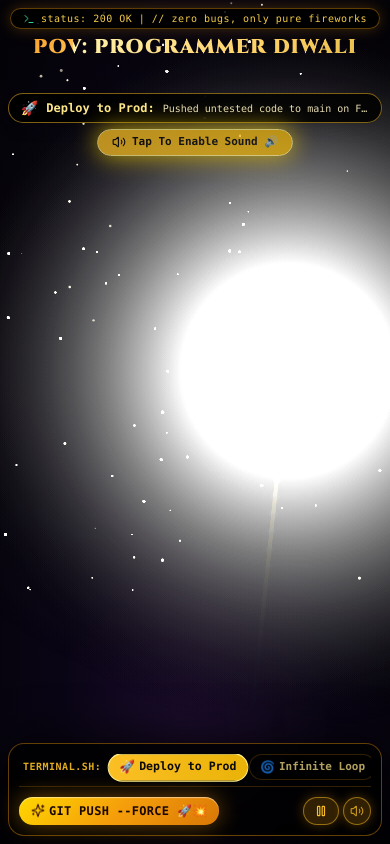
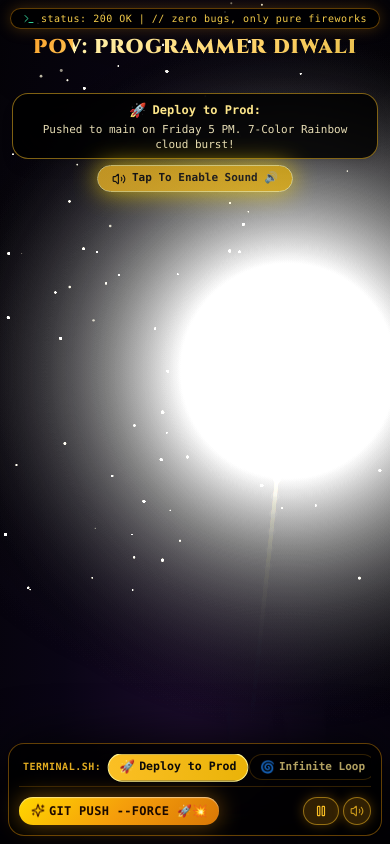
Before and after one commit to suman987654432/deeppov, a React (Vite) app: page / in a window 390 px wide. Built offline with nearby package versions, Linux system fonts and the light colour scheme.

Commit message:
Fix mobile badge clipping: remove truncate, allow auto-wrap with rounded-2xl responsive container

```diff
--- a/src/App.jsx
+++ b/src/App.jsx
@@ -17,31 +17,31 @@ const CRACKERS = [
     id: 'rocket',
     name: 'Deploy to Prod',
     icon: '🚀',
-    desc: 'Pushed untested code to main on Friday 5 PM. 7-Color Rainbow cloud burst!',
+    desc: 'Pushed to main on Friday 5 PM. 7-Color Rainbow cloud burst!',
   },
   {
     id: 'chakri',
     name: 'Infinite Loop',
     icon: '🌀',
-    desc: 'while(true) spinning CPU at 100%. Cooling fans roaring, rainbow spirals flying!',
+    desc: 'while(true) at 100% CPU. Cooling fans screaming, rainbow spirals flying!',
   },
   {
     id: 'bomb',
     name: 'Unhandled Exception',
     icon: '💣',
-    desc: 'FATAL: NullPointerException! Screen shake, server down & P1 incident triggered.',
+    desc: 'FATAL: NullPointerException! Screen shake, server crash & P1 ticket.',
   },
   {
     id: 'ladi',
     name: 'Merge Conflicts',
     icon: '💥',
-    desc: '<<<<<<< HEAD vs >>>>>>> main: 28 Git conflicts exploding in rapid chain reaction!',
+    desc: '<<<<<<< HEAD vs >>>>>>> main: 28 Git conflicts detonating in chain reaction!',
   },
   {
     id: 'hunter',
     name: 'Microservices',
     icon: '🎯',
-    desc: 'Firing 8 rapid async API tracer comets praying at least one returns 200 OK.',
+    desc: '8 rapid async API tracer comets fired. Hoping at least one returns 200 OK.',
   },
 ];
 
@@ -142,13 +142,15 @@ export default function App() {
           // Deployed untested code directly to production on Friday... watch the servers explode! 🚀🔥
         </p>
 
-        {/* Active Cracker Instructions Badge */}
-        <div className="mt-1 sm:mt-1.5 pointer-events-auto flex items-center gap-2 px-3 sm:px-4 py-1 sm:py-1.5 rounded-full bg-black/85 border border-amber-400/50 backdrop-blur-lg shadow-lg font-mono max-w-[96vw] overflow-hidden">
-          <span className="text-sm sm:text-base flex-shrink-0">{currentCracker.icon}</span>
-          <span className="text-xs sm:text-sm font-bold text-amber-200 flex-shrink-0">
-            {currentCracker.name}:
-          </span>
-          <span className="text-[10px] sm:text-xs text-amber-100/90 font-light truncate">
+        {/* Active Cracker Instructions Badge (Mobile Fully Wrapped & 100% Visible) */}
+        <div className="mt-1 sm:mt-1.5 pointer-events-auto flex items-center justify-center flex-wrap gap-x-2 gap-y-0.5 px-3.5 sm:px-4 py-1.5 rounded-2xl sm:rounded-full bg-black/85 border border-amber-400/50 backdrop-blur-lg shadow-lg font-mono max-w-[94vw] text-center leading-snug">
+          <div className="inline-flex items-center gap-1.5 flex-shrink-0">
+            <span className="text-sm sm:text-base">{currentCracker.icon}</span>
+            <span className="text-xs sm:text-sm font-bold text-amber-200 whitespace-nowrap">
+              {currentCracker.name}:
+            </span>
+          </div>
+          <span className="text-[11px] sm:text-xs text-amber-100/90 font-light">
             {currentCracker.desc}
           </span>
         </div>
```
